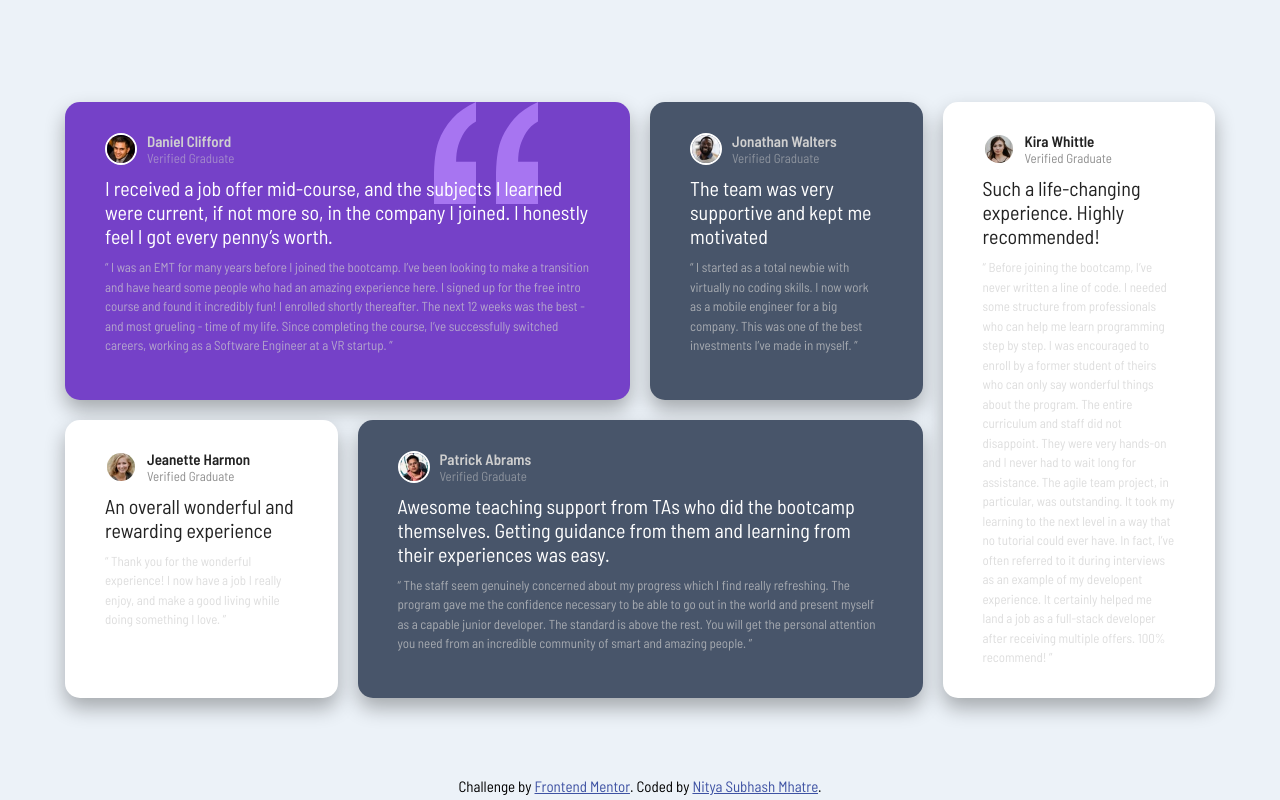
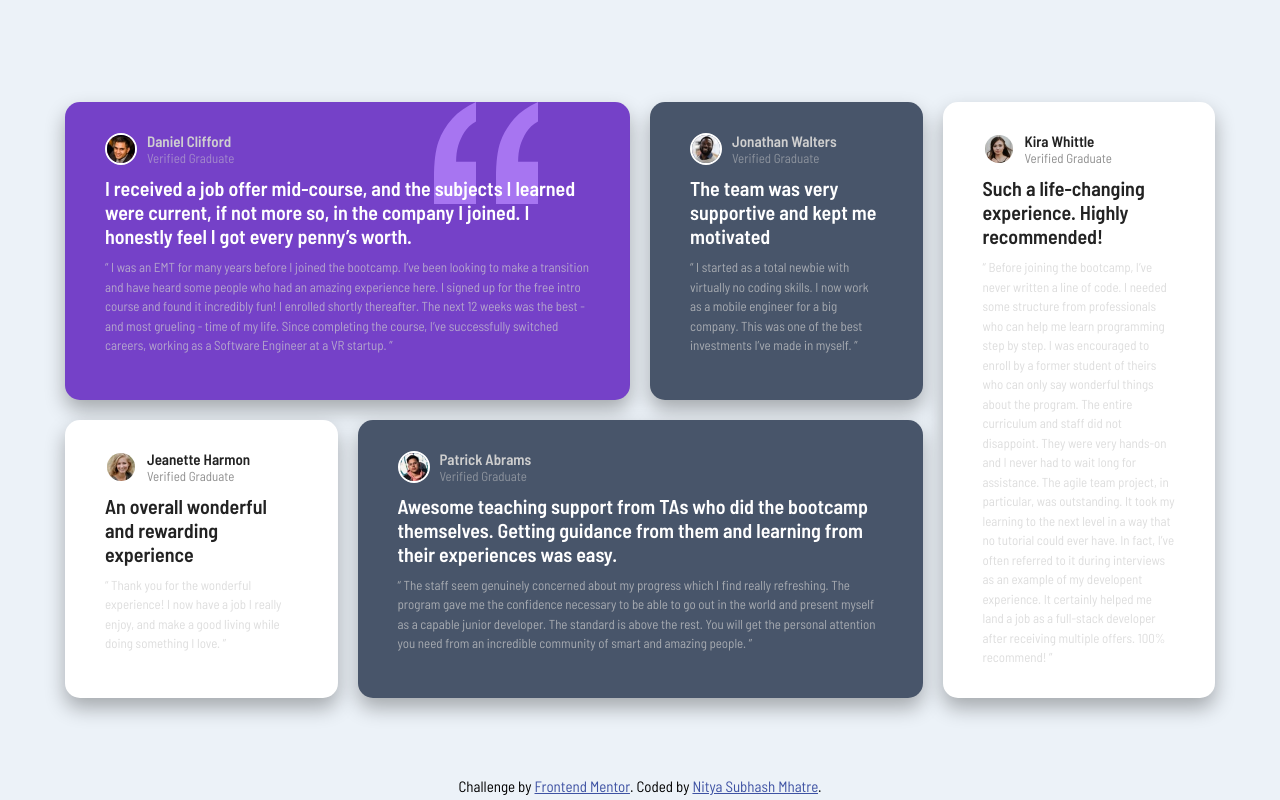
Before and after one commit to nityamhatre/testimonials-grid-section-main, a plain HTML site: page testimonials-grid-section-main/index.html in a window 1280 px wide. Drawn offline with Linux system fonts and the light colour scheme.

Commit message:
second commit

```diff
--- a/testimonials-grid-section-main/index.html
+++ b/testimonials-grid-section-main/index.html
@@ -33,8 +33,8 @@
           <div class="title">Verified Graduate</div>
         </div>
       </div>
-      <div class="card-heading"> I received a job offer mid-course, and the subjects I learned were current, if not more so,
-        in the company I joined. I honestly feel I got every penny’s worth.</div>
+      <h1 class="card-heading"> I received a job offer mid-course, and the subjects I learned were current, if not more so,
+        in the company I joined. I honestly feel I got every penny’s worth.</h1>
       <p class="card-details">“ I was an EMT for many years before I joined the bootcamp. I’ve been looking to make a
         transition and have heard some people who had an amazing experience here. I signed up
         for the free intro course and found it incredibly fun! I enrolled shortly thereafter.
@@ -50,7 +50,7 @@
           <div class="title">Verified Graduate</div>
         </div>
       </div>
-      <div class="card-heading"> The team was very supportive and kept me motivated</div>
+      <h1 class="card-heading"> The team was very supportive and kept me motivated</h1>
       <p class="card-details"> “ I started as a total newbie with virtually no coding skills. I now work as a mobile engineer
         for a big company. This was one of the best investments I’ve made in myself. ”<p>
     </article>
@@ -63,7 +63,7 @@
           <div class="title">Verified Graduate</div>
         </div>
       </div>
-      <div class="card-heading"> An overall wonderful and rewarding experience</div>
+      <h1 class="card-heading"> An overall wonderful and rewarding experience</h1>
       <p class="card-details">  “ Thank you for the wonderful experience! I now have a job I really enjoy, and make a good living
         while doing something I love. ”<p>
     </article>
@@ -76,8 +76,8 @@
           <div class="title">Verified Graduate</div>
         </div>
       </div>
-      <div class="card-heading">Awesome teaching support from TAs who did the bootcamp themselves. Getting guidance from them and
-        learning from their experiences was easy.</div>
+      <h1 class="card-heading">Awesome teaching support from TAs who did the bootcamp themselves. Getting guidance from them and
+        learning from their experiences was easy.</h1>
       <p class="card-details">  “ The staff seem genuinely concerned about my progress which I find really refreshing. The program
         gave me the confidence necessary to be able to go out in the world and present myself as a capable
         junior developer. The standard is above the rest. You will get the personal attention you need from
@@ -92,7 +92,7 @@
           <div class="title">Verified Graduate</div>
         </div>
       </div>
-      <div class="card-heading"> Such a life-changing experience. Highly recommended!</div>
+      <h1 class="card-heading"> Such a life-changing experience. Highly recommended!</h1>
       <p class="card-details">  “ Before joining the bootcamp, I’ve never written a line of code. I needed some structure from
         professionals who can help me learn programming step by step. I was encouraged to enroll by a former
         student of theirs who can only say wonderful things about the program. The entire curriculum and staff
```
